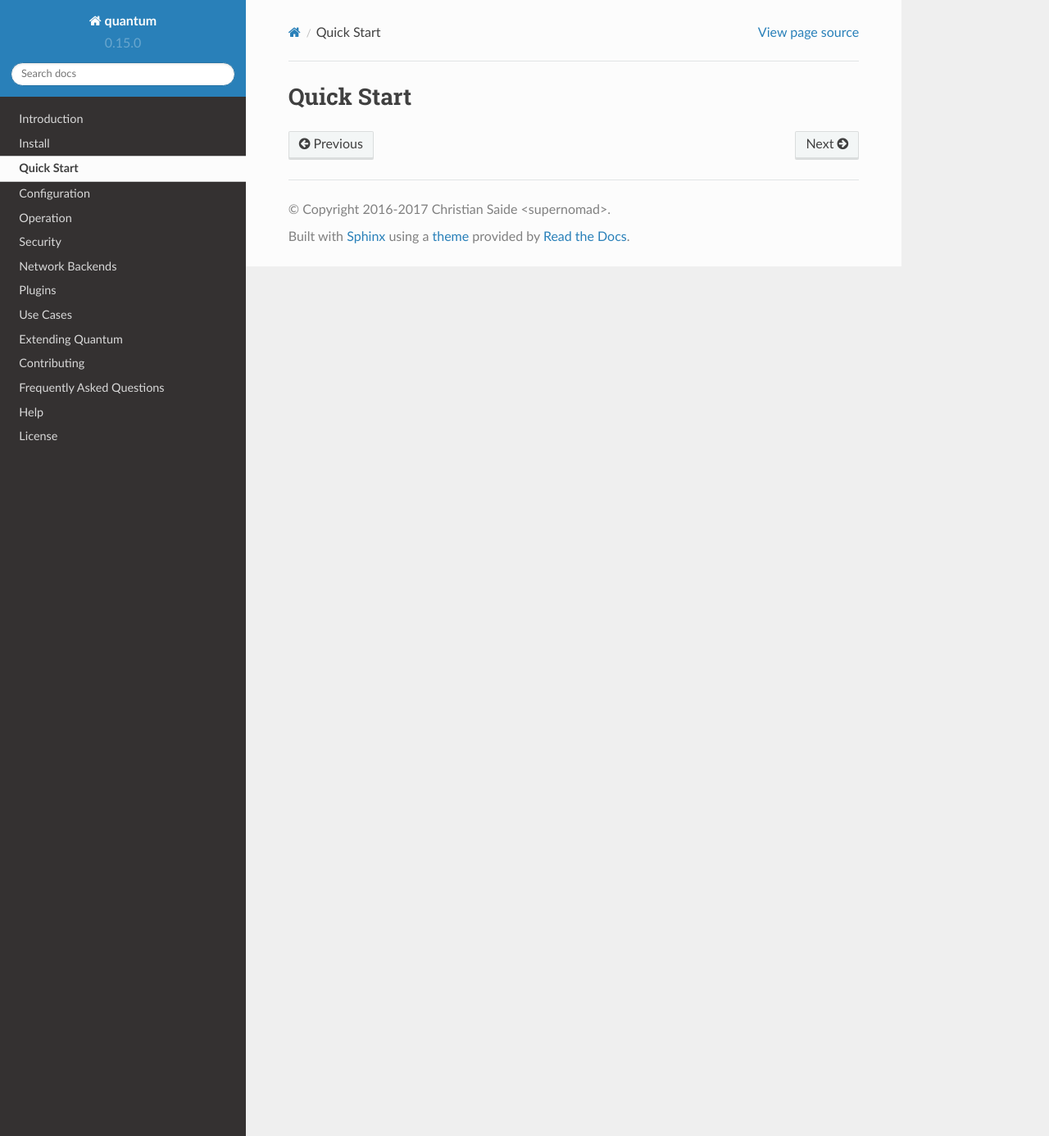
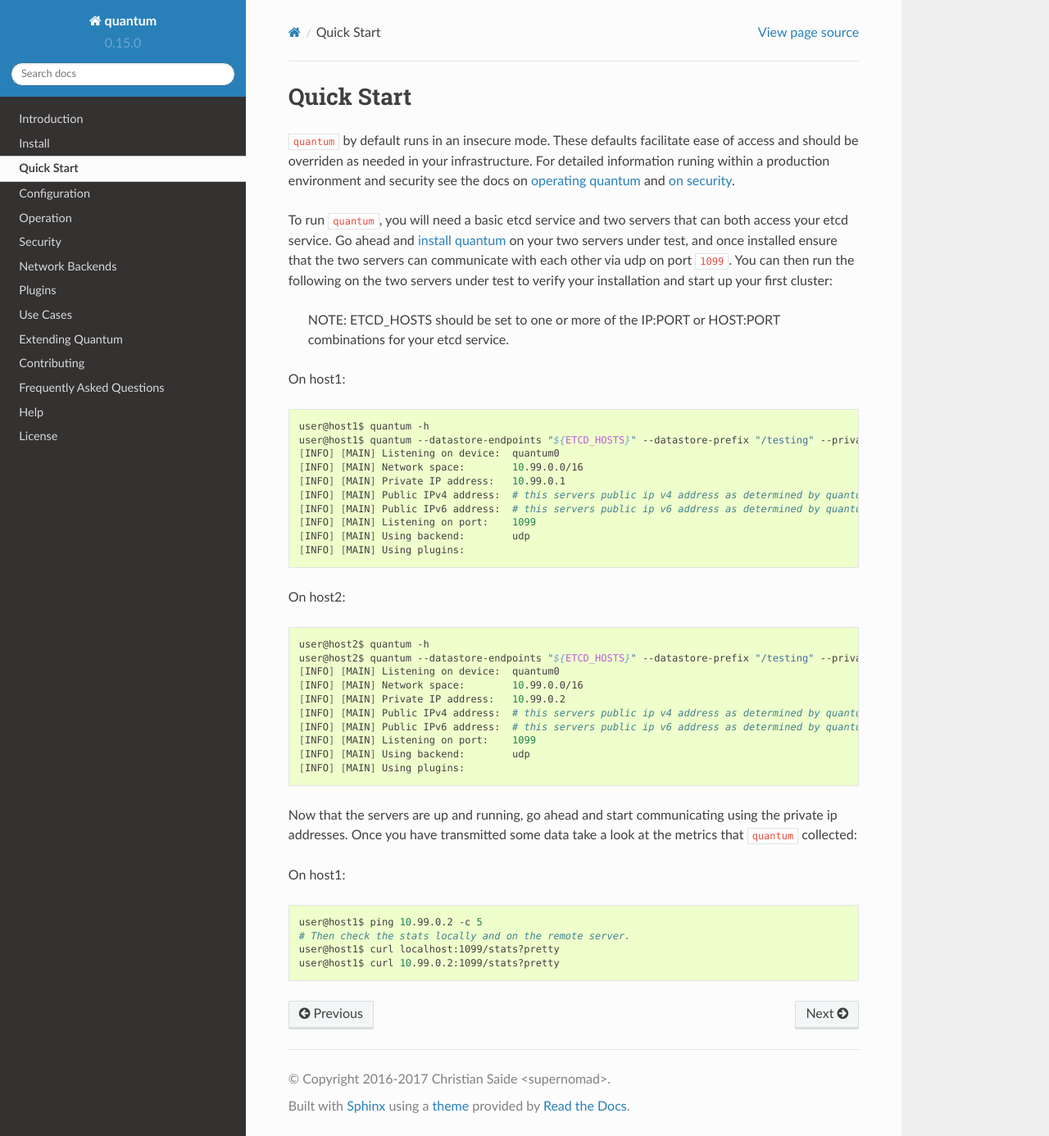
Before and after one commit to supernomad/quantum, a Sphinx documentation site: the page built from docs/quick-start.rst, in a window 1280 px wide and 1386 px high. Shown: the whole window at 82% size. Built offline with Sphinx 7.4.7 and the Read the Docs theme 2.0.0, drawn with Linux system fonts in a browser that asks for light colours.

Commit message:
Added a quick start guide and fixed up some typos

```diff
--- a/docs/index.rst
+++ b/docs/index.rst
@@ -50,7 +50,7 @@ I would like to reach out to a few specific OSS projects that made ``quantum`` p
 
 First and foremost I would like to give a special thanks to the different software defined networks that exist, without which I would have never been inspired to make this project. So hats off to all of you.
 
-I would also like to thank all of the authors of the following OSS libraries which ``quantum`` relies on to function, and wouldn't exist without:
+I would also like to thank all of the authors and collaborators of the following OSS libraries which ``quantum`` relies on to function, and wouldn't exist without:
   * `OpenSSL <https://www.openssl.org/>`_
   * `Etcd Client <https://github.com/coreos/etcd>`_
   * `Semver <https://github.com/coreos/go-semver/semver>`_
--- a/docs/install.rst
+++ b/docs/install.rst
@@ -2,12 +2,12 @@
  Install
 #########
 
-To start using ``quantum`` you have two different installation options. You can download a prebuilt binary, or you can build from source.
+To start using ``quantum`` you have two different installation options. You can download a prebuilt binary, or you can build it from source.
 
 First off there are some prerequisites:
 
-  * At least version 3.x kernel or higher.
-  * The TUN module enabled and operational.
+  * At least kernel version 3.x or higher.
+  * The TUN module must be enabled and operational.
 
 Prebuilt Binary
 ===============
--- a/docs/plugins.rst
+++ b/docs/plugins.rst
@@ -12,7 +12,7 @@ Compression
 Plugin Name:
   compression
 
-The compression plugin will use the `snappy <https://google.github.io/snappy/>`_ compression algorithm to encode and decode packets as they are sent and received. Depending on the types of traffic being routed over ``quantum`` this can result in a massive bandwidth savings, at the cost of CPU cycles to compute the compression. However given the data is incompressible, it will be skipped over and little if any CPU will be consumed.
+The compression plugin uses the `snappy <https://google.github.io/snappy/>`_ compression algorithm to encode and decode packets as they are sent and received. Depending on the types of traffic being routed over ``quantum`` this can result in a massive bandwidth savings, at the cost of CPU cycles to compute the compression. However given the data is incompressible, it will be skipped over and little if any CPU will be consumed.
 
 Packet Encryption
 =================
--- a/docs/quick-start.rst
+++ b/docs/quick-start.rst
@@ -1,3 +1,50 @@
 #############
  Quick Start
 #############
+
+``quantum`` by default runs in an insecure mode. These defaults facilitate ease of access and should be overriden as needed in your infrastructure. For detailed information runing within a production environment and security see the docs on :doc:`operating quantum <operation>` and :doc:`on security <security>`.
+
+To run ``quantum``, you will need a basic etcd service and two servers that can both access your etcd service. Go ahead and :doc:`install quantum <install>` on your two servers under test, and once installed ensure that the two servers can communicate with each other via udp on port ``1099``. You can then run the following on the two servers under test to verify your installation and start up your first cluster:
+
+    NOTE: ETCD_HOSTS should be set to one or more of the IP:PORT or HOST:PORT combinations for your etcd service.
+
+On host1:
+
+.. code-block:: shell
+
+    user@host1$ quantum -h
+    user@host1$ quantum --datastore-endpoints "${ETCD_HOSTS}" --datastore-prefix "/testing" --private-ip "10.99.0.1"
+    [INFO] [MAIN] Listening on device:  quantum0
+    [INFO] [MAIN] Network space:        10.99.0.0/16
+    [INFO] [MAIN] Private IP address:   10.99.0.1
+    [INFO] [MAIN] Public IPv4 address:  # this servers public ip v4 address as determined by quantum if available
+    [INFO] [MAIN] Public IPv6 address:  # this servers public ip v6 address as determined by quantum if available
+    [INFO] [MAIN] Listening on port:    1099
+    [INFO] [MAIN] Using backend:        udp
+    [INFO] [MAIN] Using plugins:
+
+On host2:
+
+.. code-block:: shell
+
+    user@host2$ quantum -h
+    user@host2$ quantum --datastore-endpoints "${ETCD_HOSTS}" --datastore-prefix "/testing" --private-ip "10.99.0.2"
+    [INFO] [MAIN] Listening on device:  quantum0
+    [INFO] [MAIN] Network space:        10.99.0.0/16
+    [INFO] [MAIN] Private IP address:   10.99.0.2
+    [INFO] [MAIN] Public IPv4 address:  # this servers public ip v4 address as determined by quantum if available
+    [INFO] [MAIN] Public IPv6 address:  # this servers public ip v6 address as determined by quantum if available
+    [INFO] [MAIN] Listening on port:    1099
+    [INFO] [MAIN] Using backend:        udp
+    [INFO] [MAIN] Using plugins:
+
+Now that the servers are up and running, go ahead and start communicating using the private ip addresses. Once you have transmitted some data take a look at the metrics that ``quantum`` collected:
+
+On host1:
+
+.. code-block:: shell
+
+    user@host1$ ping 10.99.0.2 -c 5
+    # Then check the stats locally and on the remote server.
+    user@host1$ curl localhost:1099/stats?pretty
+    user@host1$ curl 10.99.0.2:1099/stats?pretty
```
Also changed, not shown: docker-compose.yml (+13 -13 lines), docs/introduction.rst (+4 -3 lines), 1 other file.
